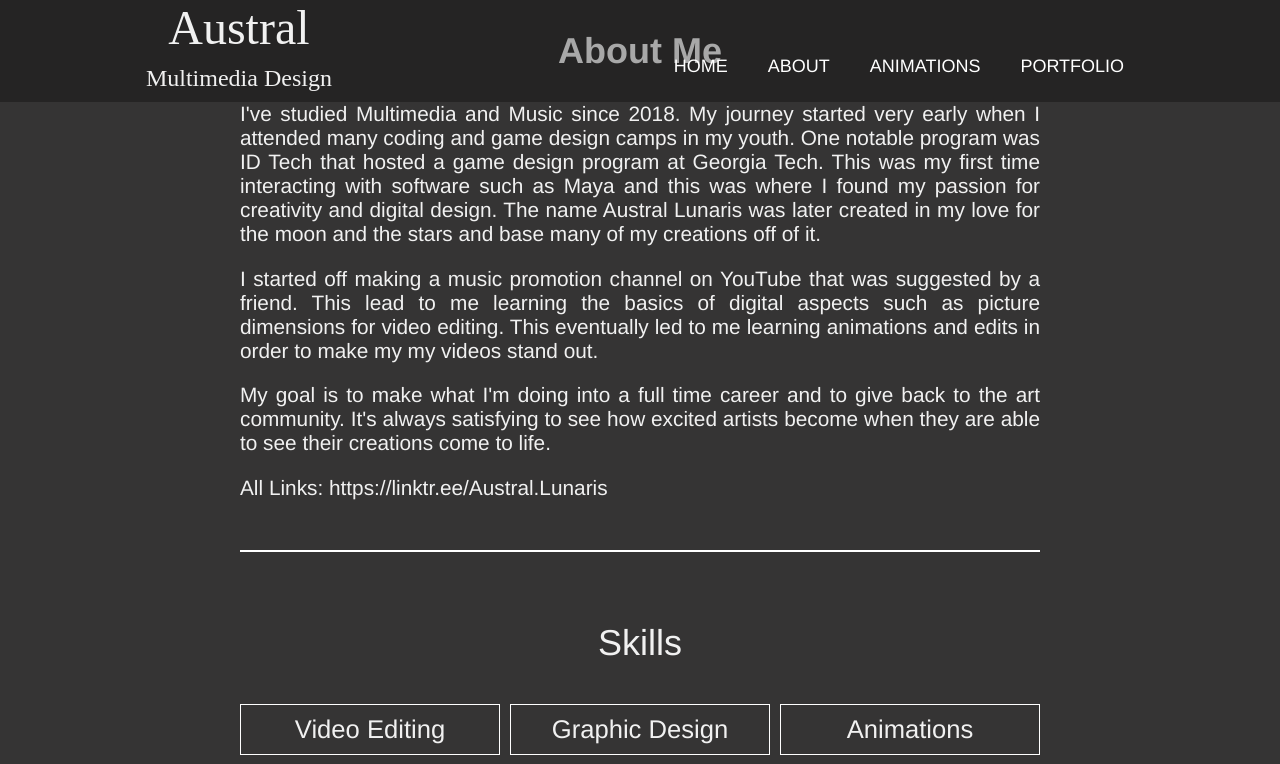
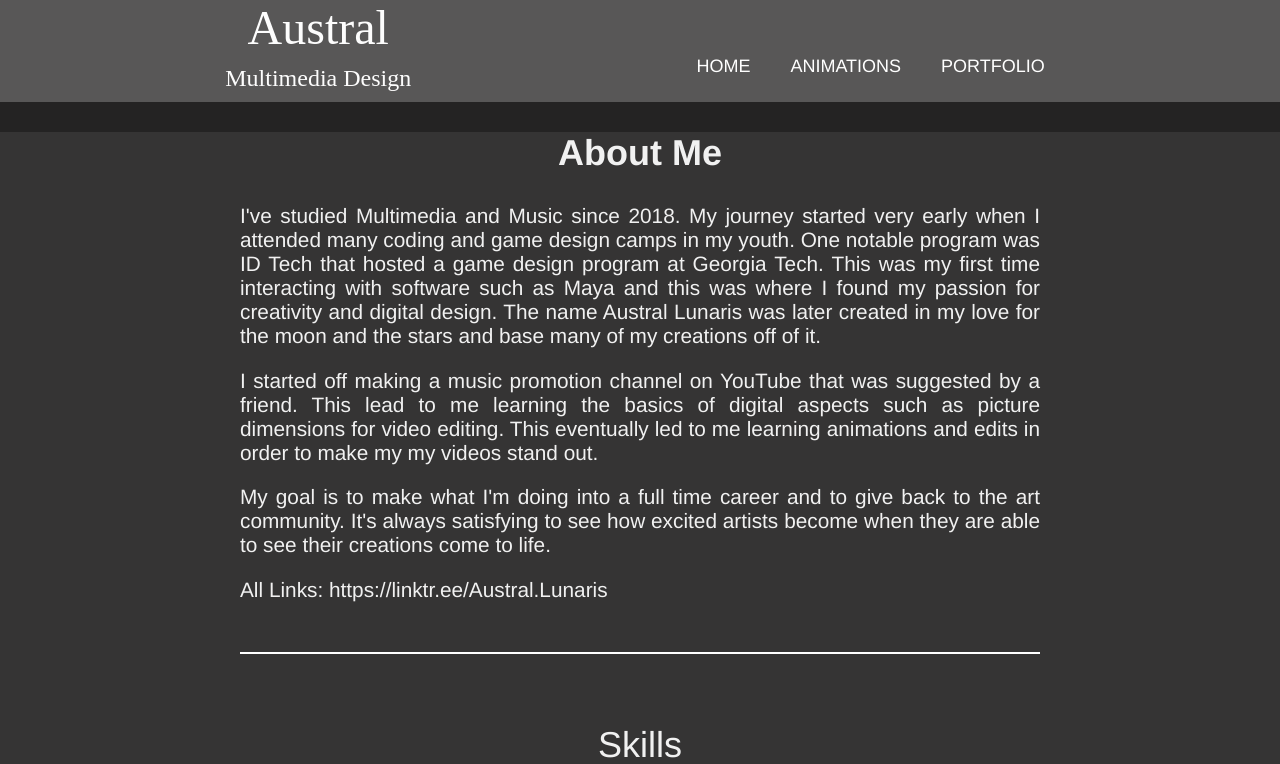
Before and after one commit to Jrock474/Portfolio, a React (Vite) app: page /about in a window 1280 px wide. Shown: the top 764 px of the page. Built offline with nearby package versions, Linux system fonts and the light colour scheme.

Commit message:
added dynamic header

```diff
--- a/src/App.jsx
+++ b/src/App.jsx
@@ -1,4 +1,4 @@
-import { Route, Routes } from "react-router-dom"
+import { Route, Routes, useLocation } from "react-router-dom"
 import { useState, useEffect } from "react"
 import Home from "./Pages/Home"
 import Animations from "./Pages/Animations"
@@ -6,33 +6,30 @@ import Designs from "./Pages/Designs"
 import Header from "./Conponents/Header"
 import Footer from "./Conponents/Footer"
 import About from "./Pages/About"
-import Aos from "aos"
-import 'aos/dist/aos.css'
+import React from "react"
 import './styles.css'
 
-Aos.init();
+const App = () => {
+  const location = useLocation()
 
-const App = () => {
   const [headerID, setHeaderID] = useState("")
-  const [headerContainer, setHeaderContainer] = useState("")
+  const [sharedHeaderClass, setSharedHeaderClass] = useState("")
 
-  const headerChange = () => {
-
-      setHeaderID('home-header')
-      setHeaderContainer("container-home-header")
-
-
-
-  }
-
-  useEffect(()=>{
-    headerChange()
-  }, [])
+  React.useEffect(() => {
+    // runs on location, i.e. route, change
+    if(location.pathname === "/"){
+      setSharedHeaderClass(null)
+      setHeaderID("home-header")
+    } else {
+      setHeaderID(null)
+      setSharedHeaderClass("shared-header")
+    }
+  }, [location])
 
   return (
     <>
    <div className ="site-wrapper">
-   <Header id={headerID} container={headerContainer}/>
+   <Header id={headerID} className={sharedHeaderClass}/>
     <Routes>
         <Route path = "/" element = {<Home />} />
         <Route path = "/about" element = {<About />} />
--- a/src/Conponents/Header.jsx
+++ b/src/Conponents/Header.jsx
@@ -2,8 +2,8 @@ import {Link} from "react-router-dom"
 
 const Header = (props) => {
     return(
-        <header id={props.id} className="shared-header">
-        <section id={props.container} className="container-shared-header">
+        <header id={props.id} className={props.className}>
+        <section className="container-shared-header">
             <a href ="#" className = "toggle-button">
                 <span className ="bar"></span>
                 <span className ="bar"></span>
@@ -15,7 +15,6 @@ const Header = (props) => {
             </div>
             <ul className="nav-area">
                 <li><Link to="/">HOME</Link></li>
-                <li><Link to= "/About">ABOUT</Link></li>
                 <li><Link to="/Animations">ANIMATIONS</Link></li>
                 <li><Link to="/Designs">PORTFOLIO</Link></li>
             </ul>
--- a/src/Pages/Home.jsx
+++ b/src/Pages/Home.jsx
@@ -1,12 +1,13 @@
+import About from "./About";
+import { useLocation } from "react-router-dom";
+
 const Home = () => {
   return (
     <>
-      <div>
-        <video autoPlay muted loop className="home-page-animation">
-          <source src="Videos\Timeline_1.mp4" type="video/mp4" />
-          Sorry, your browser doesn't support videos.
-        </video>
-      </div>
+    <video autoPlay muted loop className="home-page-animation">
+        <source src="Videos\Timeline_1.mp4" type="video/mp4" />
+        Sorry, your browser doesn't support videos.
+    </video>
     </>
   );
 };
--- a/src/styles.css
+++ b/src/styles.css
@@ -107,7 +107,7 @@
     width: 100%;
     height: inherit;
     display: flex;
-    justify-content: space-around;
+    justify-content: space-evenly;
     z-index: 1000;
 }
 
@@ -237,8 +237,6 @@ body{
 }
 
 .about-content-flex{
-    display:flex;
-    flex-direction: column;
     position: relative;
 }
 
```
